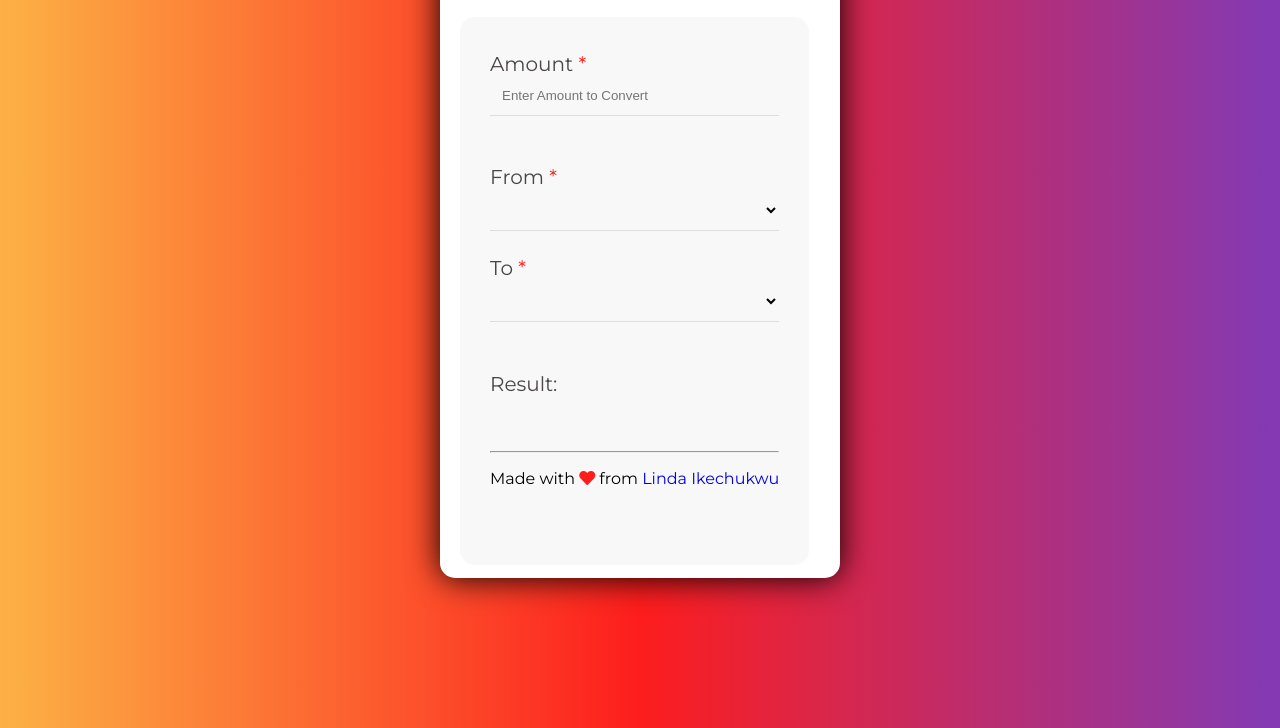
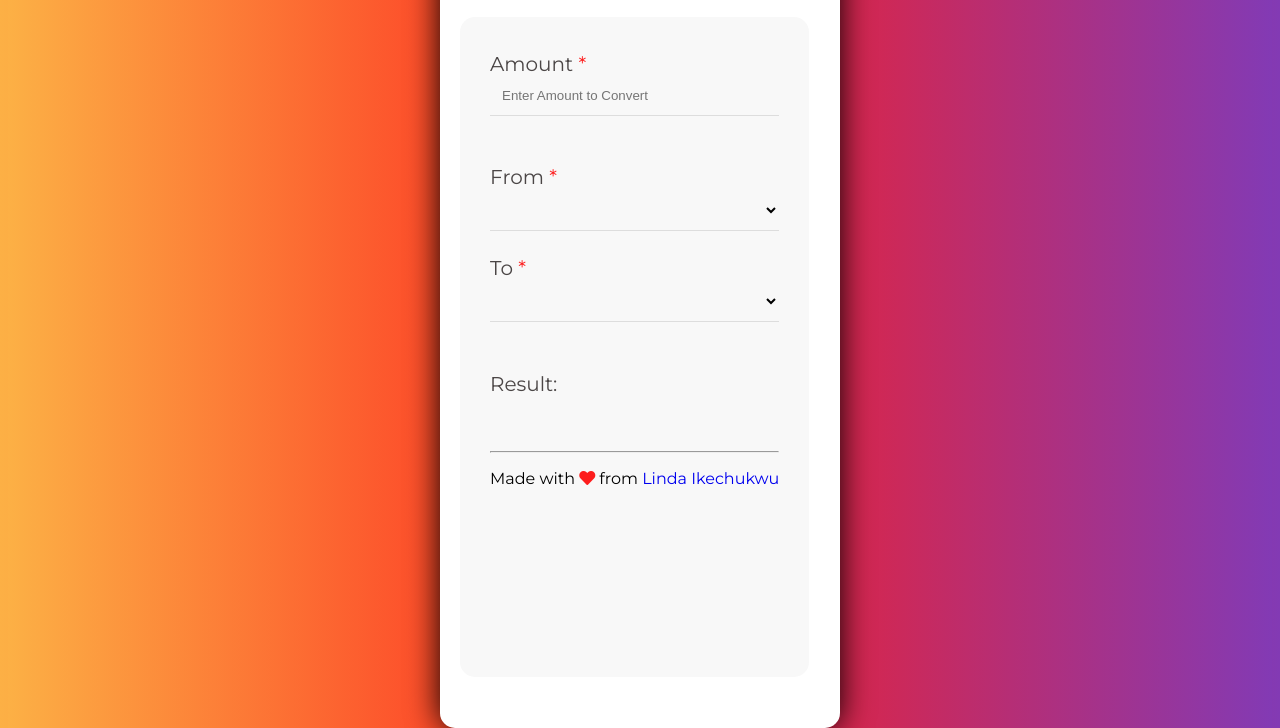
Before and after one commit to Linda-Ikechukwu/Currency-Converter, a website: page public/index.html in a window 1280 px wide. Shown: the part 82-810 px from the top of the page. Drawn offline with Linux system fonts and the light colour scheme; no server answers.

Commit message:
Updated converter height

```diff
--- a/public/assests/style.css
+++ b/public/assests/style.css
@@ -12,7 +12,7 @@ body,html{
     margin: 10px auto ;
     box-shadow: 0 0 2em black;
     max-width: 400px;
-    height:650px;
+    height:100vh;
     background:white;
     position:relative;
     border-radius:15px;
```
